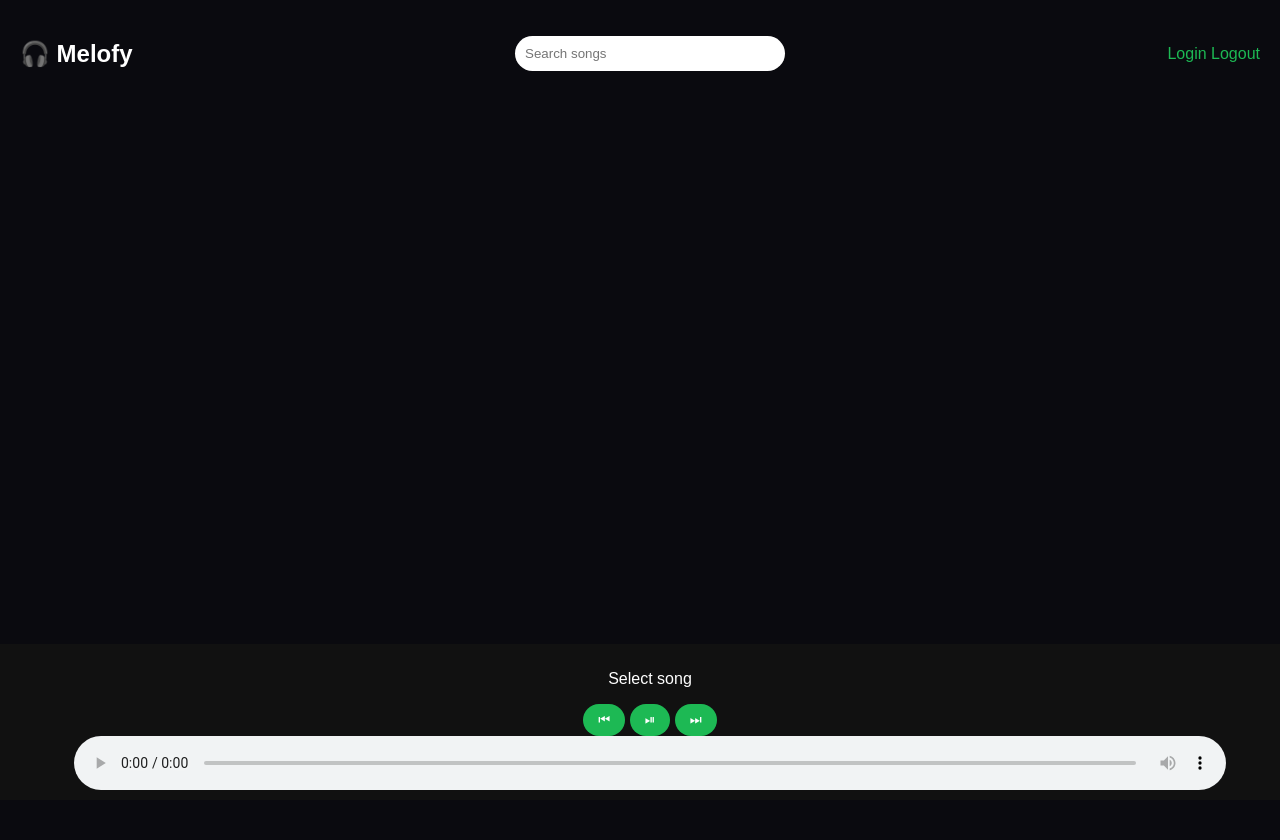
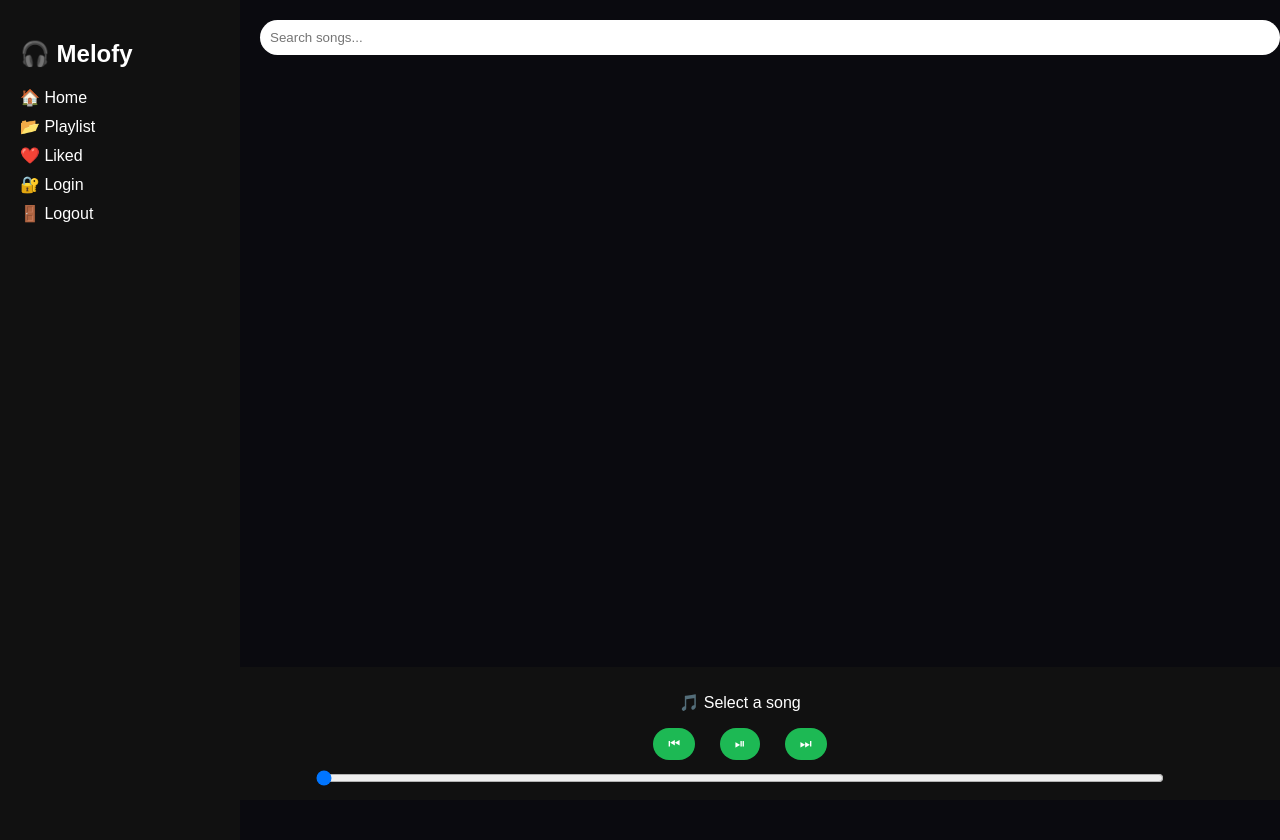
Before and after one commit to peekd0059-droid/music--website, a Flask app: template templates/index.html in a window 1280 px wide. Before the commit the page ends 790 px from the top, so only its background shows below. Run offline with Flask 3, Linux system fonts and the light colour scheme; the template is opened without the code that fills it, so the values that code supplies are empty.

Commit message:
FINAL BOSS UI + ADVANCED PLAYER

```diff
--- a/static/css/style.css
+++ b/static/css/style.css
@@ -1,8 +1,9 @@
 body{
+margin:0;
+font-family:sans-serif;
 background:#0a0a0f;
 color:white;
-margin:0;
-font-family:sans-serif;
+display:flex;
 }
 
 /* LOADER */
@@ -11,39 +12,51 @@ position:fixed;
 width:100%;
 height:100%;
 background:black;
-color:white;
 display:flex;
 justify-content:center;
 align-items:center;
 z-index:999;
-font-size:20px;
 }
 
-/* HEADER */
-.header{
-display:flex;
-justify-content:space-between;
-align-items:center;
+/* SIDEBAR */
+.sidebar{
+width:200px;
+background:#111;
 padding:20px;
-flex-wrap:wrap;
+height:100vh;
+}
+
+.sidebar a{
+display:block;
+color:white;
+margin:10px 0;
+text-decoration:none;
+}
+
+.sidebar a:hover{
+color:#1db954;
+}
+
+/* MAIN */
+.main{
+flex:1;
+padding:20px;
 }
 
 /* SEARCH */
 .search input{
 padding:10px;
+width:100%;
 border-radius:20px;
 border:none;
-width:250px;
-max-width:100%;
 }
 
 /* SONG GRID */
 .songs{
 display:flex;
+flex-wrap:wrap;
 gap:20px;
-padding:20px;
-flex-wrap:wrap;
-justify-content:center;
+margin-top:20px;
 }
 
 /* CARD */
@@ -51,8 +64,8 @@ justify-content:center;
 background:#111;
 padding:15px;
 border-radius:15px;
-width:200px;
-animation:fadeIn 0.5s ease;
+width:180px;
+transition:0.3s;
 }
 
 .card:hover{
@@ -60,10 +73,9 @@ transform:scale(1.05);
 box-shadow:0 0 15px #1db954;
 }
 
-/* IMAGE */
 .card img{
 width:100%;
-height:150px;
+height:120px;
 object-fit:cover;
 border-radius:10px;
 }
@@ -74,51 +86,31 @@ background:#1db954;
 border:none;
 padding:8px 15px;
 border-radius:20px;
+color:white;
 cursor:pointer;
-color:white;
 }
 
 button:hover{
 background:#17a74a;
-transform:scale(1.05);
-}
-
-.btn{
-color:#1db954;
-text-decoration:none;
-}
-
-.btn:hover{
-color:white;
 }
 
 /* PLAYER */
 .player{
 position:fixed;
 bottom:0;
-width:100%;
+left:200px;
+right:0;
 background:#111;
 padding:10px;
-display:flex;
-flex-direction:column;
-align-items:center;
-animation:slideUp 0.5s ease;
+text-align:center;
 }
 
-/* ANIMATIONS */
-@keyframes fadeIn{
-from{opacity:0;transform:translateY(20px);}
-to{opacity:1;transform:translateY(0);}
+.controls button{
+margin:0 10px;
 }
 
-@keyframes slideUp{
-from{transform:translateY(100%);}
-to{transform:translateY(0);}
+/* PROGRESS */
+#progress{
+width:80%;
+margin-top:10px;
 }
-
-/* MOBILE */
-@media(max-width:600px){
-.card{width:90%;}
-.search input{width:100%;}
-.header{flex-direction:column;gap:10px;}
-}
--- a/templates/index.html
+++ b/templates/index.html
@@ -1,28 +1,34 @@
 <!DOCTYPE html>
 <html>
 <head>
-<title>Melofy</title>
+<title>Melofy Pro</title>
 <link rel="stylesheet" href="{{ url_for('static', filename='css/style.css') }}">
 </head>
 
 <body>
 
 <!-- LOADER -->
-<div id="loader">Loading...</div>
+<div id="loader">Loading Melofy...</div>
 
-<!-- HEADER -->
-<div class="header">
-    <h2>🎧 Melofy</h2>
+<!-- SIDEBAR -->
+<div class="sidebar">
+<h2>🎧 Melofy</h2>
 
-    <form action="/search" class="search">
-        <input type="text" name="q" placeholder="Search songs">
-    </form>
+<a href="/">🏠 Home</a>
+<a href="/playlist">📂 Playlist</a>
+<a href="/liked">❤️ Liked</a>
+<a href="/login">🔐 Login</a>
+<a href="/logout">🚪 Logout</a>
 
-    <div>
-        <a href="/login" class="btn">Login</a>
-        <a href="/logout" class="btn">Logout</a>
-    </div>
 </div>
+
+<!-- MAIN -->
+<div class="main">
+
+<!-- SEARCH -->
+<form action="/search" class="search">
+<input type="text" name="q" placeholder="Search songs...">
+</form>
 
 <!-- SONGS -->
 <div class="songs">
@@ -30,13 +36,11 @@
 {% for song in songs %}
 <div class="card">
 
-{% if song[3] %}
 <img src="{{song[3]}}">
-{% endif %}
 
 <h4>{{song[1]}}</h4>
 
-<button onclick="playSong('{{song[2]}}','{{song[1]}}'); this.innerText='Playing...'">
+<button onclick="playSong('{{song[2]}}','{{song[1]}}')">
 ▶ Play
 </button>
 
@@ -45,63 +49,86 @@
 
 </div>
 
+</div>
+
 <!-- PLAYER -->
 <div class="player">
-<p id="title">Select song</p>
 
-<div>
+<p id="title">🎵 Select a song</p>
+
+<div class="controls">
 <button onclick="prevSong()">⏮</button>
 <button onclick="togglePlay()">⏯</button>
 <button onclick="nextSong()">⏭</button>
 </div>
 
-<audio id="audio" controls style="width:90%"></audio>
+<input type="range" id="progress" value="0">
+
+<audio id="audio"></audio>
+
 </div>
 
 <script>
-window.onload = function(){
-document.getElementById("loader").style.display="none";
-}
+
+// LOADER
+window.onload = ()=> document.getElementById("loader").style.display="none";
 
 let audio=document.getElementById("audio");
-let isPlaying=false;
 let songs=[];
 let currentIndex=0;
+let isPlaying=false;
 
-// IMPORTANT: cloud URL use
-document.querySelectorAll(".card").forEach((card,i)=>{
+// LOAD SONGS
+document.querySelectorAll(".card").forEach((card)=>{
 let file=card.querySelector("button").getAttribute("onclick").split("'")[1];
 let title=card.querySelector("h4").innerText;
 songs.push({file,title});
 });
 
+// PLAY
 function playSong(file,title){
-audio.src=file;   // 🔥 cloud fix
+audio.src=file;
 audio.play();
 isPlaying=true;
 document.getElementById("title").innerText=title;
 currentIndex=songs.findIndex(s=>s.file===file);
 }
 
+// TOGGLE
 function togglePlay(){
 if(!audio.src) return;
 if(isPlaying){audio.pause();isPlaying=false;}
 else{audio.play();isPlaying=true;}
 }
 
+// NEXT
 function nextSong(){
 currentIndex=(currentIndex+1)%songs.length;
 let s=songs[currentIndex];
 playSong(s.file,s.title);
 }
 
+// PREV
 function prevSong(){
 currentIndex=(currentIndex-1+songs.length)%songs.length;
 let s=songs[currentIndex];
 playSong(s.file,s.title);
 }
 
+// PROGRESS BAR
+audio.addEventListener("timeupdate",()=>{
+let progress=document.getElementById("progress");
+progress.value=(audio.currentTime/audio.duration)*100;
+});
+
+// SEEK
+document.getElementById("progress").addEventListener("input",(e)=>{
+audio.currentTime=(e.target.value/100)*audio.duration;
+});
+
+// AUTO NEXT
 audio.addEventListener("ended",nextSong);
+
 </script>
 
 </body>
```
